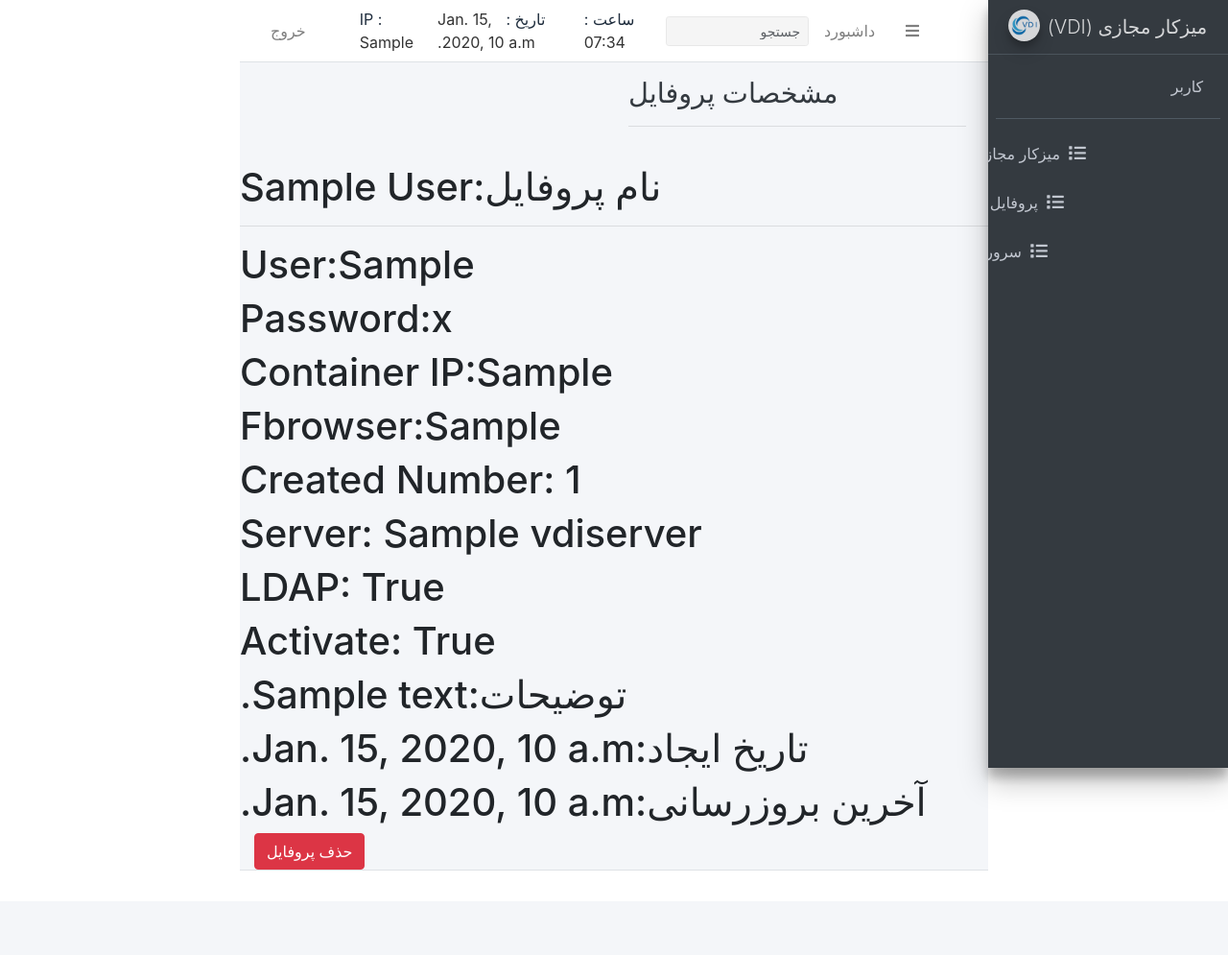
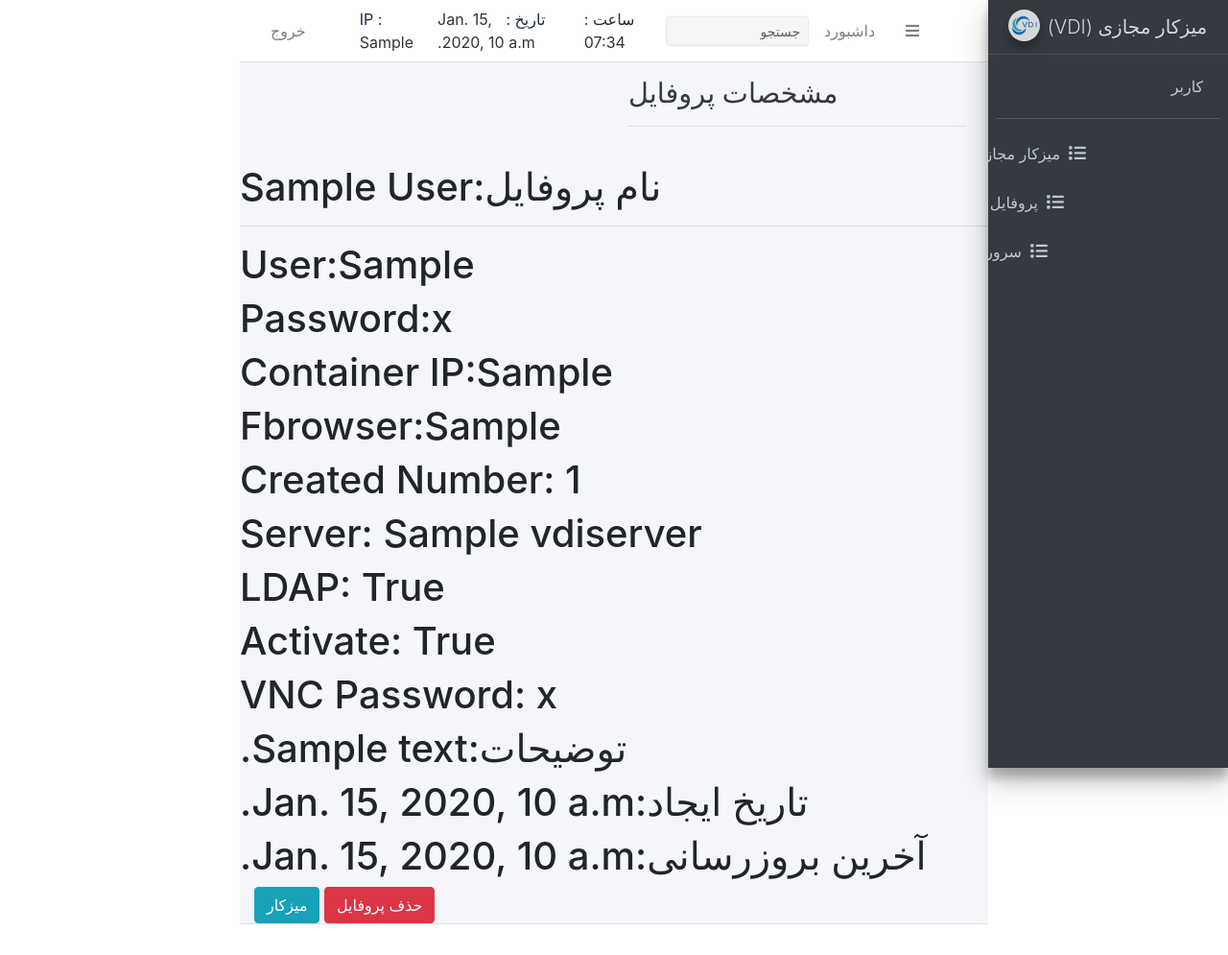
Before and after one commit to baniasadi-m/vdi-panel, a Django app: template vdiManager/templates/vdiApp/profileinfo.html in a window 1280 px wide. Shown: the whole page at 96% size. Before the commit the page ends 907 px from the top, so only its background shows below. Run offline with Django 3.2, Linux system fonts and the light colour scheme; tables that the repository leaves empty hold one stand-in row (values such as "Sample post"); the template is opened without the code that fills it: values that come from a table or form of the project are taken from there, most other values are stand-ins (such as "Sample title", 1, 10 or a date in 2020); parts of the project's set-up code (start-up, migrations or seed data) failed here and were passed over; some libraries are stand-ins or nearby versions.

Commit message:
adding monitor button in profile info page

```diff
--- a/vdiManager/templates/vdiApp/profileinfo.html
+++ b/vdiManager/templates/vdiApp/profileinfo.html
@@ -35,6 +35,7 @@
     <h1>Server: {{profile.owner_server}} </h1>
     <h1>LDAP: {{profile.owner_create_by_ldap}} </h1>
     <h1>Activate: {{profile.owner_is_active}} </h1>
+    <h1>VNC Password: {{vd_vnc_pass}} </h1>
     <h1>توضیحات:{{profile.owner_description }}</h1>
     <h1>تاریخ ایجاد:{{profile.owner_created_at|to_jalali:'%Y/%m/%d'}}</h1>
     <h1>آخرین بروزرسانی:{{profile.owner_updated_at|to_jalali:'%Y/%m/%d'}}</h1>
@@ -47,6 +48,11 @@
                         حذف پروفایل
                     </button>
                 </a>
+                <a href="{{ vd_url }}" target="_blank">
+                  <button type="button" class="btn btn-info" >
+                      میزکار
+                  </button>
+              </a>
             </div>
         </div>
     </div>
--- a/vdiManager/vdiApp/models.py
+++ b/vdiManager/vdiApp/models.py
@@ -5,6 +5,10 @@ from vdiManager.settings import Config
 # Create your models here.
 
 
+class VDIInfo(models.Model):
+    class Meta:
+        verbose_name = "مشخصات سامانه"
+    limit_user = models.IntegerField()
 
 class VDIServer(models.Model):
     class Meta:
```
Also changed, not shown: vdiManager/vdiApp/views.py (+11 -0 lines).
